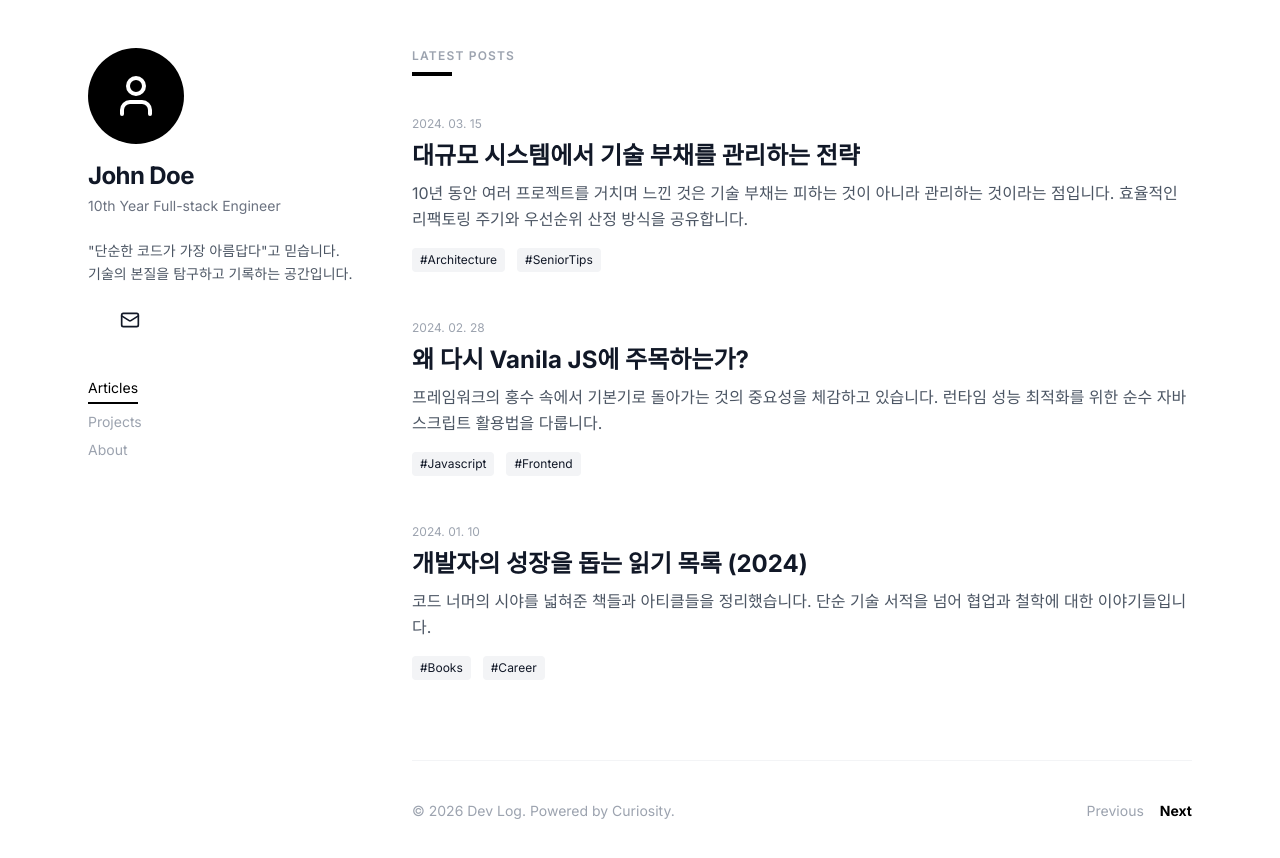
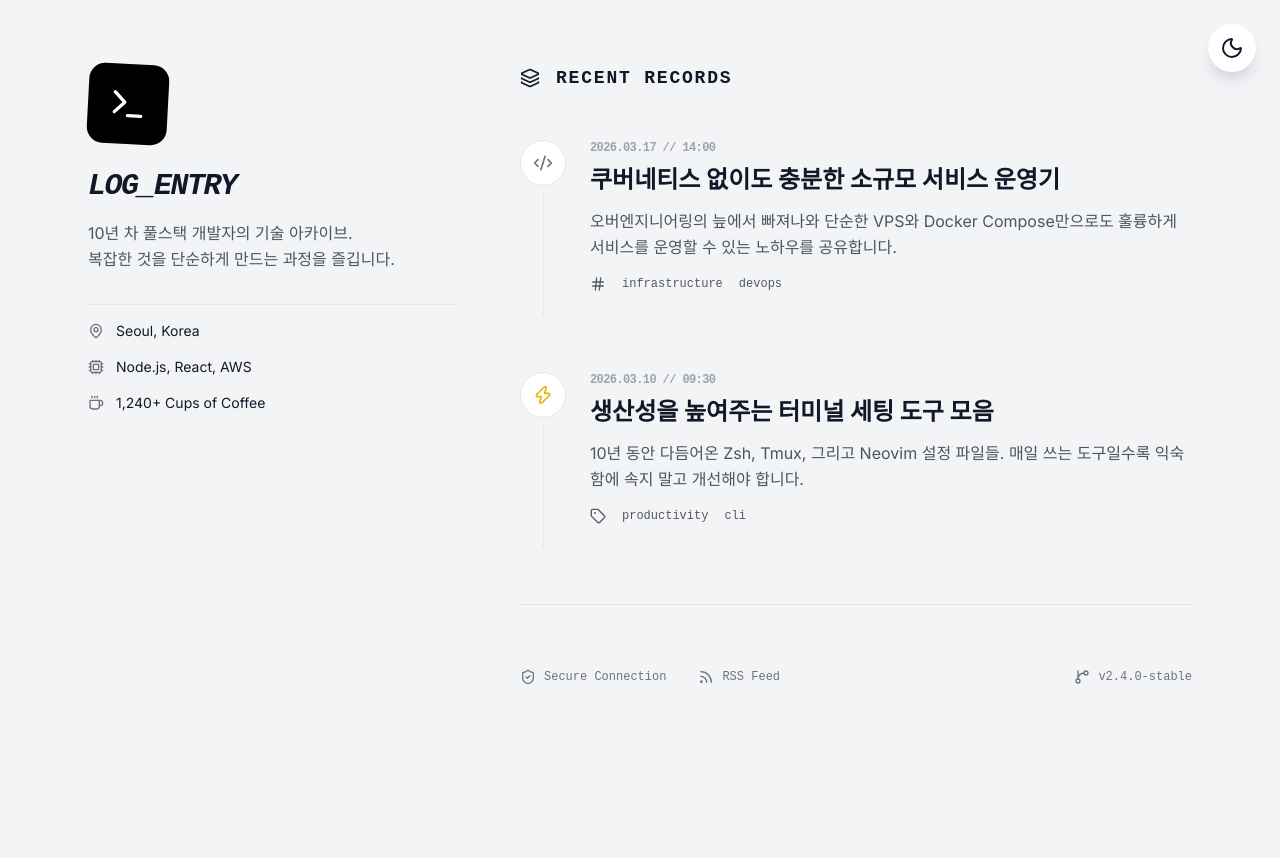
Before and after one commit to imnotquaso/imnotquaso.github.io, a plain HTML site: page index.html in a window 1280 px wide. After the commit the page ends 800 px from the top, so only its background shows below. Drawn offline with nearby package versions, Linux system fonts and the light colour scheme.

Commit message:
index.html

```diff
--- a/index.html
+++ b/index.html
@@ -3,119 +3,146 @@
 <head>
     <meta charset="UTF-8">
     <meta name="viewport" content="width=device-width, initial-scale=1.0">
-    <title>Dev Log | 10년차 개발자의 기록</title>
+    <title>Dev Log | Dark & Iconic</title>
     <script src="https://cdn.tailwindcss.com"></script>
     <script src="https://unpkg.com/lucide@latest"></script>
+    <script>
+        // Tailwind 다크모드 설정 활성화
+        tailwind.config = {
+            darkMode: 'class',
+        }
+    </script>
     <style>
-        @import url('https://fonts.googleapis.com/css2?family=Inter:wght@300;400;600;700&display=swap');
-        body { font-family: 'Inter', sans-serif; }
-        .post-card:hover { transform: translateY(-2px); transition: all 0.2s; }
+        @import url('https://fonts.googleapis.com/css2?family=JetBrains+Mono:wght@300;500;700&family=Inter:wght@400;600;700&display=swap');
+        body { font-family: 'Inter', sans-serif; transition: background-color 0.3s, color 0.3s; }
+        .mono { font-family: 'JetBrains+Mono', monospace; }
+        .theme-transition { transition: all 0.4s ease; }
     </style>
 </head>
-<body class="bg-white text-gray-900">
+<body class="bg-gray-100 text-gray-900 dark:bg-gray-950 dark:text-gray-100 min-h-screen">
 
-    <div class="max-w-6xl mx-auto px-6 py-12 flex flex-col md:flex-row gap-12">
+    <button onclick="toggleTheme()" class="fixed top-6 right-6 p-3 rounded-full bg-white dark:bg-gray-800 shadow-lg z-50 hover:scale-110 transition shadow-gray-300 dark:shadow-none">
+        <i id="theme-icon" data-lucide="moon" class="w-6 h-6"></i>
+    </button>
 
-        <aside class="md:w-1/4 flex-shrink-0">
-            <div class="sticky top-12">
-                <div class="mb-6">
-                    <div class="w-24 h-24 bg-black rounded-full mb-4 flex items-center justify-center">
-                        <i data-lucide="user" class="text-white w-12 h-12"></i>
+    <div class="max-w-6xl mx-auto px-6 py-16 flex flex-col md:flex-row gap-16">
+
+        <aside class="md:w-1/3 flex-shrink-0">
+            <div class="sticky top-16 space-y-8">
+                <section>
+                    <div class="w-20 h-20 bg-black dark:bg-white rounded-2xl mb-6 flex items-center justify-center rotate-3 hover:rotate-0 transition-transform">
+                        <i data-lucide="terminal" class="text-white dark:text-black w-10 h-10"></i>
                     </div>
-                    <h1 class="text-2xl font-bold tracking-tight">John Doe</h1>
-                    <p class="text-sm text-gray-500 mt-1">10th Year Full-stack Engineer</p>
-                </div>
+                    <h1 class="text-3xl font-black tracking-tighter mono italic">LOG_ENTRY</h1>
+                    <p class="mt-4 text-gray-600 dark:text-gray-400 leading-relaxed font-light">
+                        10년 차 풀스택 개발자의 기술 아카이브.<br>
+                        복잡한 것을 단순하게 만드는 과정을 즐깁니다.
+                    </p>
+                </section>
 
-                <div class="space-y-4">
-                    <p class="text-sm leading-relaxed text-gray-600">
-                        "단순한 코드가 가장 아름답다"고 믿습니다. <br>
-                        기술의 본질을 탐구하고 기록하는 공간입니다.
-                    </p>
+                <section class="space-y-4 pt-4 border-t border-gray-200 dark:border-gray-800">
+                    <div class="flex items-center gap-3 text-sm">
+                        <i data-lucide="map-pin" class="w-4 h-4 opacity-60"></i> Seoul, Korea
+                    </div>
+                    <div class="flex items-center gap-3 text-sm">
+                        <i data-lucide="cpu" class="w-4 h-4 opacity-60"></i> Node.js, React, AWS
+                    </div>
+                    <div class="flex items-center gap-3 text-sm">
+                        <i data-lucide="coffee" class="w-4 h-4 opacity-60"></i> 1,240+ Cups of Coffee
+                    </div>
+                </section>
 
-                    <div class="flex gap-4 pt-2">
-                        <a href="#" class="hover:text-blue-500"><i data-lucide="github" class="w-5 h-5"></i></a>
-                        <a href="#" class="hover:text-blue-400"><i data-lucide="twitter" class="w-5 h-5"></i></a>
-                        <a href="#" class="hover:text-gray-400"><i data-lucide="mail" class="w-5 h-5"></i></a>
-                    </div>
-                </div>
-
-                <nav class="mt-12 space-y-2 text-sm font-medium">
-                    <a href="#" class="block text-black border-b-2 border-black pb-1 w-fit">Articles</a>
-                    <a href="#" class="block text-gray-400 hover:text-black transition">Projects</a>
-                    <a href="#" class="block text-gray-400 hover:text-black transition">About</a>
+                <nav class="flex gap-5">
+                    <a href="#" class="hover:text-blue-500 transition"><i data-lucide="github" class="w-6 h-6"></i></a>
+                    <a href="#" class="hover:text-blue-400 transition"><i data-lucide="linkedin" class="w-6 h-6"></i></a>
+                    <a href="#" class="hover:text-red-400 transition"><i data-lucide="youtube" class="w-6 h-6"></i></a>
+                    <a href="#" class="hover:text-pink-500 transition"><i data-lucide="instagram" class="w-6 h-6"></i></a>
                 </nav>
             </div>
         </aside>
 
-        <main class="md:w-3/4">
-            <header class="mb-10">
-                <h2 class="text-xs uppercase tracking-widest text-gray-400 font-semibold mb-2">Latest Posts</h2>
-                <div class="h-1 w-10 bg-black"></div>
-            </header>
+        <main class="md:w-2/3 space-y-12">
+            <div class="flex items-center gap-4 mb-8">
+                <i data-lucide="layers" class="w-5 h-5"></i>
+                <h2 class="text-lg font-bold mono uppercase tracking-widest">Recent Records</h2>
+            </div>
 
-            <div class="space-y-12">
-                <article class="post-card group cursor-pointer">
-                    <div class="flex flex-col gap-2">
-                        <span class="text-xs text-gray-400">2024. 03. 15</span>
-                        <h3 class="text-2xl font-bold group-hover:underline decoration-2 underline-offset-4">
-                            대규모 시스템에서 기술 부채를 관리하는 전략
-                        </h3>
-                        <p class="text-gray-600 leading-relaxed line-clamp-2">
-                            10년 동안 여러 프로젝트를 거치며 느낀 것은 기술 부채는 피하는 것이 아니라 관리하는 것이라는 점입니다. 효율적인 리팩토링 주기와 우선순위 산정 방식을 공유합니다.
+            <div class="grid gap-12">
+                <article class="group relative flex gap-6">
+                    <div class="hidden sm:flex flex-col items-center">
+                        <div class="p-3 bg-white dark:bg-gray-800 rounded-full border border-gray-200 dark:border-gray-700">
+                            <i data-lucide="code-2" class="w-5 h-5 text-gray-500"></i>
+                        </div>
+                        <div class="w-px h-full bg-gray-200 dark:bg-gray-800 my-2"></div>
+                    </div>
+                    <div class="pb-8">
+                        <time class="text-xs mono text-gray-400 mb-2 block uppercase tracking-tighter font-bold">2026.03.17 // 14:00</time>
+                        <h3 class="text-2xl font-bold group-hover:text-blue-500 transition">쿠버네티스 없이도 충분한 소규모 서비스 운영기</h3>
+                        <p class="mt-3 text-gray-600 dark:text-gray-400 leading-relaxed">
+                            오버엔지니어링의 늪에서 빠져나와 단순한 VPS와 Docker Compose만으로도 훌륭하게 서비스를 운영할 수 있는 노하우를 공유합니다.
                         </p>
-                        <div class="flex gap-3 mt-2">
-                            <span class="text-xs bg-gray-100 px-2 py-1 rounded">#Architecture</span>
-                            <span class="text-xs bg-gray-100 px-2 py-1 rounded">#SeniorTips</span>
+                        <div class="flex gap-4 mt-4 opacity-70 group-hover:opacity-100 transition">
+                            <i data-lucide="hash" class="w-4 h-4 self-center"></i>
+                            <span class="text-xs mono">infrastructure</span>
+                            <span class="text-xs mono">devops</span>
                         </div>
                     </div>
                 </article>
 
-                <article class="post-card group cursor-pointer">
-                    <div class="flex flex-col gap-2">
-                        <span class="text-xs text-gray-400">2024. 02. 28</span>
-                        <h3 class="text-2xl font-bold group-hover:underline decoration-2 underline-offset-4">
-                            왜 다시 Vanila JS에 주목하는가?
-                        </h3>
-                        <p class="text-gray-600 leading-relaxed line-clamp-2">
-                            프레임워크의 홍수 속에서 기본기로 돌아가는 것의 중요성을 체감하고 있습니다. 런타임 성능 최적화를 위한 순수 자바스크립트 활용법을 다룹니다.
+                <article class="group relative flex gap-6">
+                    <div class="hidden sm:flex flex-col items-center">
+                        <div class="p-3 bg-white dark:bg-gray-800 rounded-full border border-gray-200 dark:border-gray-700">
+                            <i data-lucide="zap" class="w-5 h-5 text-yellow-500"></i>
+                        </div>
+                        <div class="w-px h-full bg-gray-200 dark:bg-gray-800 my-2"></div>
+                    </div>
+                    <div class="pb-8">
+                        <time class="text-xs mono text-gray-400 mb-2 block uppercase tracking-tighter font-bold">2026.03.10 // 09:30</time>
+                        <h3 class="text-2xl font-bold group-hover:text-blue-500 transition">생산성을 높여주는 터미널 세팅 도구 모음</h3>
+                        <p class="mt-3 text-gray-600 dark:text-gray-400 leading-relaxed">
+                            10년 동안 다듬어온 Zsh, Tmux, 그리고 Neovim 설정 파일들. 매일 쓰는 도구일수록 익숙함에 속지 말고 개선해야 합니다.
                         </p>
-                        <div class="flex gap-3 mt-2">
-                            <span class="text-xs bg-gray-100 px-2 py-1 rounded">#Javascript</span>
-                            <span class="text-xs bg-gray-100 px-2 py-1 rounded">#Frontend</span>
-                        </div>
-                    </div>
-                </article>
-
-                <article class="post-card group cursor-pointer">
-                    <div class="flex flex-col gap-2">
-                        <span class="text-xs text-gray-400">2024. 01. 10</span>
-                        <h3 class="text-2xl font-bold group-hover:underline decoration-2 underline-offset-4">
-                            개발자의 성장을 돕는 읽기 목록 (2024)
-                        </h3>
-                        <p class="text-gray-600 leading-relaxed line-clamp-2">
-                            코드 너머의 시야를 넓혀준 책들과 아티클들을 정리했습니다. 단순 기술 서적을 넘어 협업과 철학에 대한 이야기들입니다.
-                        </p>
-                        <div class="flex gap-3 mt-2">
-                            <span class="text-xs bg-gray-100 px-2 py-1 rounded">#Books</span>
-                            <span class="text-xs bg-gray-100 px-2 py-1 rounded">#Career</span>
+                        <div class="flex gap-4 mt-4 opacity-70">
+                            <i data-lucide="tag" class="w-4 h-4 self-center"></i>
+                            <span class="text-xs mono">productivity</span>
+                            <span class="text-xs mono">cli</span>
                         </div>
                     </div>
                 </article>
             </div>
 
-            <footer class="mt-20 pt-10 border-t border-gray-100 flex justify-between items-center text-sm text-gray-400">
-                <p>© 2026 Dev Log. Powered by Curiosity.</p>
-                <div class="flex gap-4">
-                    <button class="hover:text-black">Previous</button>
-                    <button class="hover:text-black font-bold text-black">Next</button>
+            <footer class="pt-16 flex flex-wrap gap-8 items-center border-t border-gray-200 dark:border-gray-800">
+                <div class="flex items-center gap-2 text-xs mono text-gray-500">
+                    <i data-lucide="shield-check" class="w-4 h-4"></i> Secure Connection
+                </div>
+                <div class="flex items-center gap-2 text-xs mono text-gray-500">
+                    <i data-lucide="rss" class="w-4 h-4"></i> RSS Feed
+                </div>
+                <div class="flex items-center gap-2 text-xs mono text-gray-500 ml-auto">
+                    <i data-lucide="git-branch" class="w-4 h-4"></i> v2.4.0-stable
                 </div>
             </footer>
         </main>
     </div>
 
     <script>
-        // 아이콘 렌더링 스크립트
+        // 초기 아이콘 생성
         lucide.createIcons();
+
+        // 테마 토글 로직
+        function toggleTheme() {
+            const html = document.documentElement;
+            const icon = document.getElementById('theme-icon');
+
+            if (html.classList.contains('dark')) {
+                html.classList.remove('dark');
+                icon.setAttribute('data-lucide', 'moon');
+            } else {
+                html.classList.add('dark');
+                icon.setAttribute('data-lucide', 'sun');
+            }
+            lucide.createIcons(); // 아이콘 업데이트
+        }
     </script>
 </body>
 </html>
```
